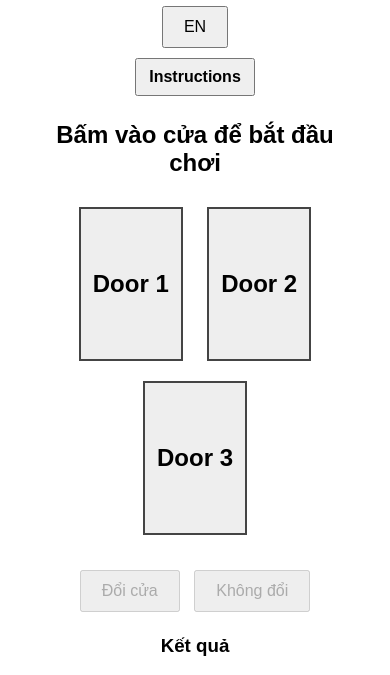
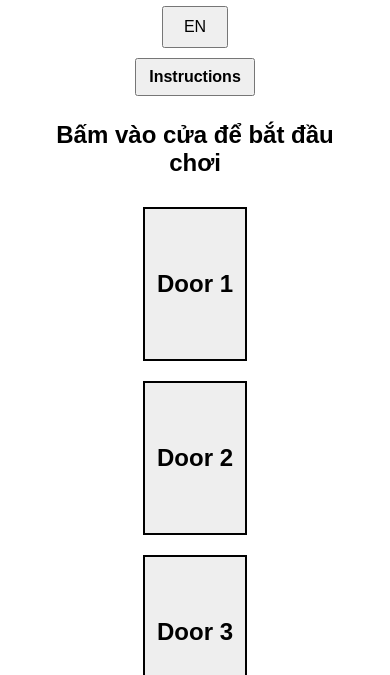
Before and after one commit to saturnzen/MontyHall, a plain HTML site: page index.html in a window 390 px wide. Shown: the part 107-782 px from the top of the page. Drawn offline with Linux system fonts and the light colour scheme.

Commit message:
Add files via upload
chỉnh css cho modile app

```diff
--- a/style.css
+++ b/style.css
@@ -36,3 +36,28 @@ button.selectedBtn {
 #instruction {
   transition: opacity 0.5s;
 }
+
+@media screen and (max-width: 456px) {
+  .door {
+    width: 80px;
+    height: auto;
+  }
+}
+
+@media screen and (max-width: 394px) {
+  #doors{
+    display: flex;
+    flex-direction: column;
+    align-items: center;
+    justify-content: center;
+  }
+ .door {
+  display: flex;              /* biến .door thành flex container */
+  justify-content: center;    /* canh giữa theo trục ngang */
+  align-items: center;        /* canh giữa theo trục dọc */
+  width: 100px;
+  height: 150px;
+  border: 2px solid #000;
+}
+
+}
```
